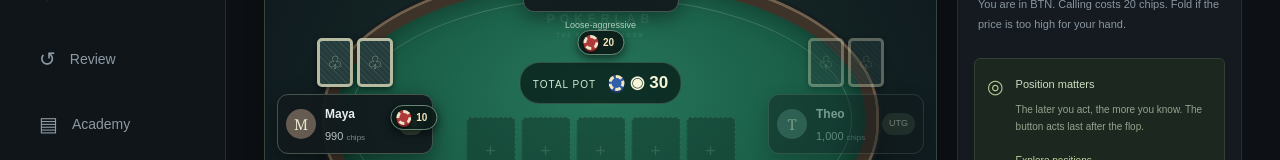
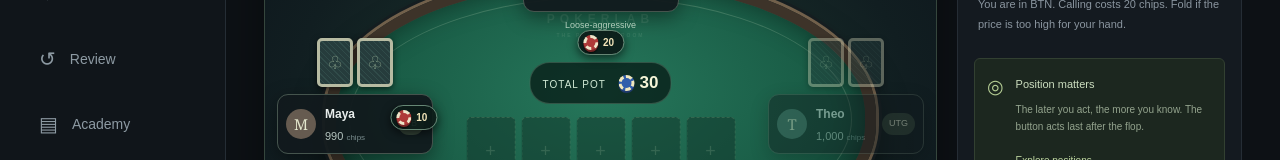
Before and after one commit to vendoraise-lang/Poker-software, a Next.js app: page / in a window 1280 px wide. Shown: the part 402-562 px from the top of the page. Built offline with nearby package versions, Linux system fonts and the light colour scheme.

Commit message:
Remove duplicate pot chip symbol from casino UI

```diff
--- a/app/page.tsx
+++ b/app/page.tsx
@@ -255,7 +255,7 @@ export default function Home() {
                     <div className="board-area">
                       <div className="pot-label">
                         {complete ? "FINAL POT" : "TOTAL POT"}{" "}
-                        <b>◉ {pot.toLocaleString()}</b>
+                        <b>{pot.toLocaleString()}</b>
                       </div>
                       <div className="community">
                         {Array.from({ length: 5 }, (_, i) => (
```
